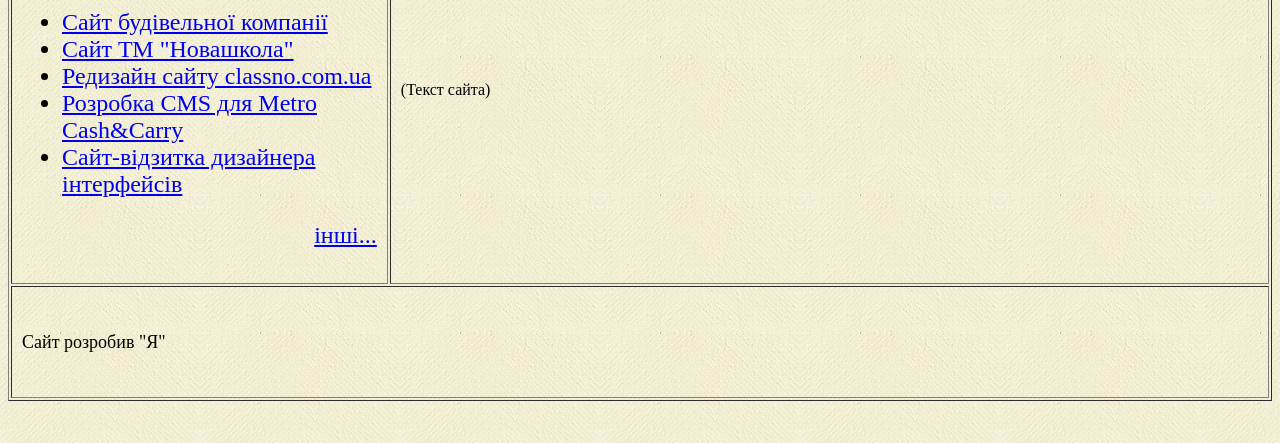
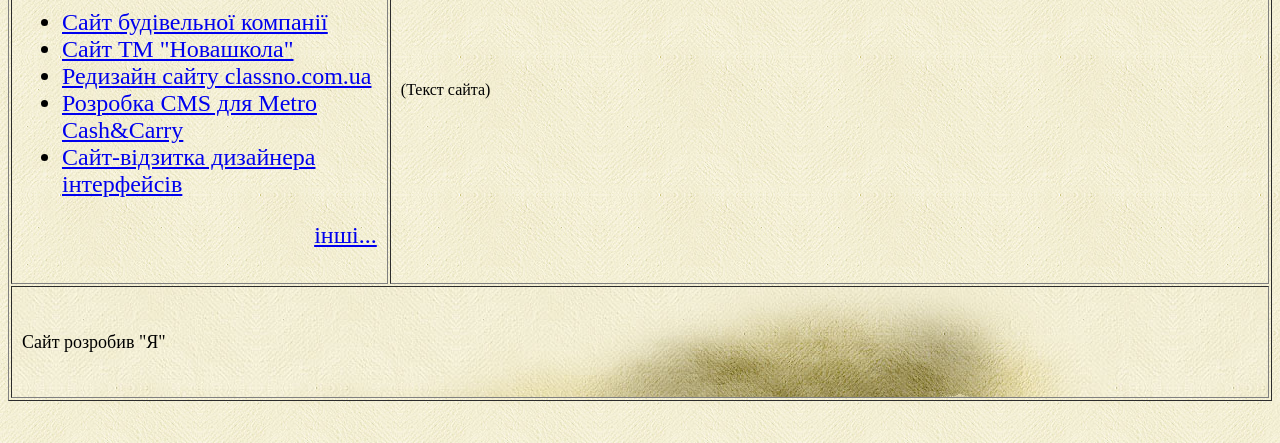
Before and after one commit to Zwellll/Zwellll.github.io, a plain HTML site: page index.html in a window 1280 px wide. Shown: the part 357-800 px from the top of the page. Drawn offline with Linux system fonts and the light colour scheme.

Commit message:
11 - Добавити Фон Футера

```diff
--- a/index.html
+++ b/index.html
@@ -48,10 +48,13 @@
                 </ul>
                 </font>
                 </td>
-            <td width="70%">(Текст сайта)</td></tr>
-            <tr><td colspan="2" valign="middle" height="90">
+            <td width="70%">(Текст сайта)</td>
+        </tr>
+            <tr>
+                <td background="images/bg-3.jpg" colspan="2" valign="middle" height="90">
                 <font size="4">Сайт розробив "Я"</font>
-            </td></tr>
+            </td>
+        </tr>
     </table><!-- ============================================================= -->
 </body>
 </html>
```
